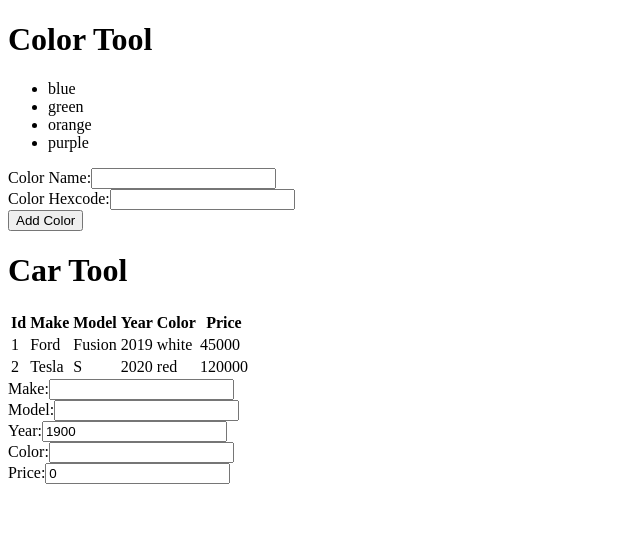
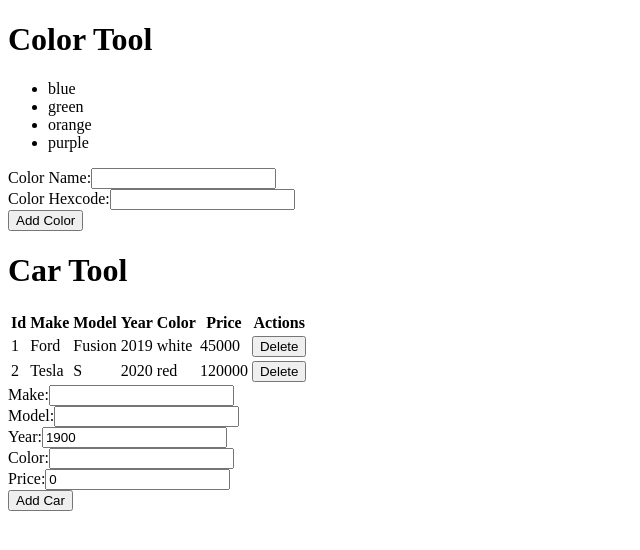
Before and after one commit to t4d-classes/applied-javascript_08242020, a React (Create React App) app in the folder react-app/: page / in a window 1280 px wide. Shown: the top 550 px of the page, without its empty margins (0-640 px from the left). Built offline with nearby package versions, Linux system fonts and the light colour scheme.

Commit message:
add exercise 9

```diff
--- a/react-app/src/components/CarTable.js
+++ b/react-app/src/components/CarTable.js
@@ -14,10 +14,11 @@ export const CarTable = (props) => {
           <th>Year</th>
           <th>Color</th>
           <th>Price</th>
+          <th>Actions</th>
         </tr>
       </thead>
       <tbody>
-        {props.cars.map(car => <CarViewRow key={car.id} car={car} />)}
+        {props.cars.map(car => <CarViewRow key={car.id} car={car} onDeleteCar={props.onDeleteCar} />)}
       </tbody>
     </table>
   );
--- a/react-app/src/components/CarTool.js
+++ b/react-app/src/components/CarTool.js
@@ -17,6 +17,8 @@ export const CarTool = (props) => {
     make: '', model: '', year: 1900, color: '', price: 0,
   });
 
+  const [ cars, setCars ]= useState(props.cars.concat());
+
   const change = (e) => {
     setCarForm({
       ...carForm,
@@ -25,12 +27,21 @@ export const CarTool = (props) => {
     });
   };
 
-  console.log(carForm);
+  const addCar = () => {
+    setCars(cars.concat({
+      ...carForm,
+      id: Math.max(...cars.map(c => c.id), 0) + 1,
+    }));
+  }
+
+  const deleteCar = (carId) => {
+    setCars(cars.filter(c => c.id !== carId));
+  };
 
   return (
     <>
       <ToolHeader headerText="Car Tool" />
-      <CarTable cars={props.cars} />
+      <CarTable cars={cars} onDeleteCar={deleteCar} />
       <form>
         <div>
           <label>Make:</label>
@@ -52,6 +63,7 @@ export const CarTool = (props) => {
           <label>Price:</label>
           <input type="number" id="price-input" name="price" value={nanToValue(carForm.price)} onChange={change} />
         </div>
+        <button type="button" onClick={addCar}>Add Car</button>
       </form>
     </>
   );
--- a/react-app/src/components/CarViewRow.js
+++ b/react-app/src/components/CarViewRow.js
@@ -1,6 +1,10 @@
 import React from 'react';
 
 export const CarViewRow = (props) => {
+
+  const deleteCar = () => {
+    props.onDeleteCar(props.car.id);
+  };
 
   return (
     <tr>
@@ -10,6 +14,9 @@ export const CarViewRow = (props) => {
       <td>{props.car.year}</td>
       <td>{props.car.color}</td>
       <td>{props.car.price}</td>
+      <td>
+        <button type="button" onClick={deleteCar}>Delete</button>
+      </td>
     </tr>
   );
 
```
Also changed, not shown: react-app/exercises/exercise-9.md (added, +9 -0 lines).
